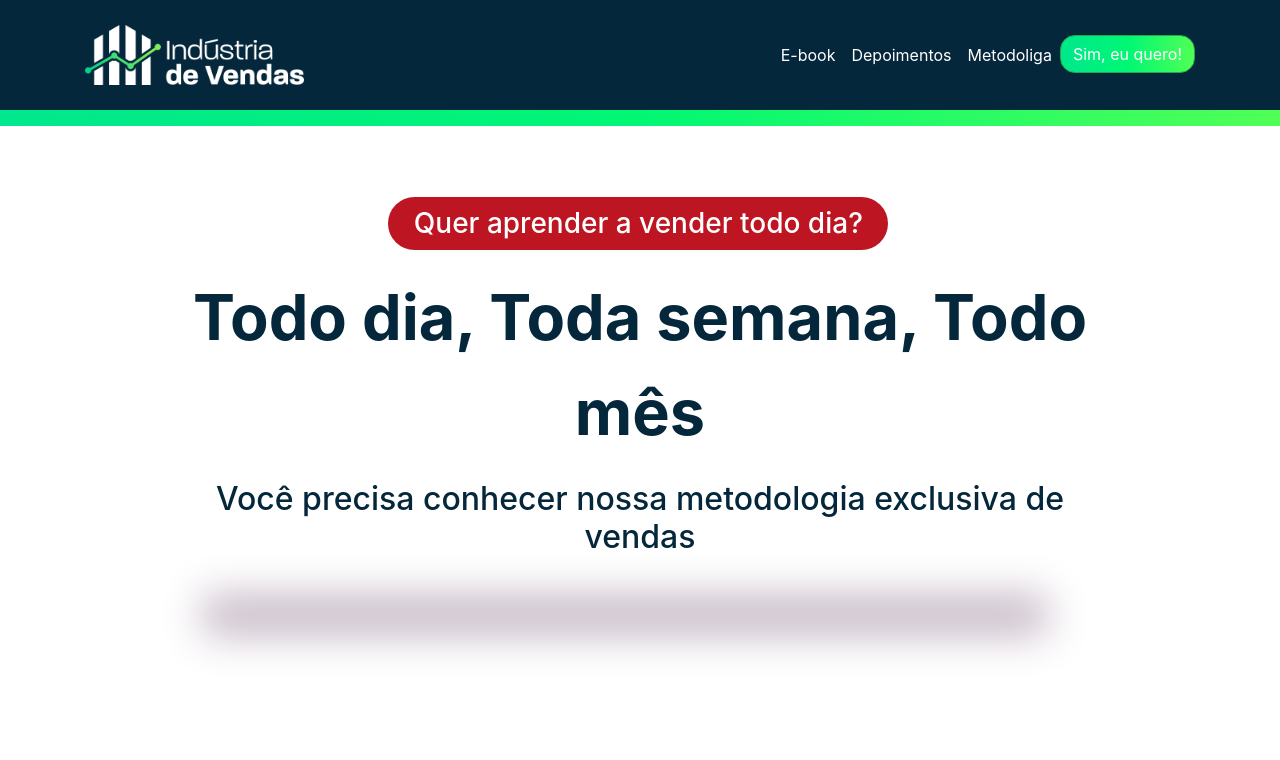
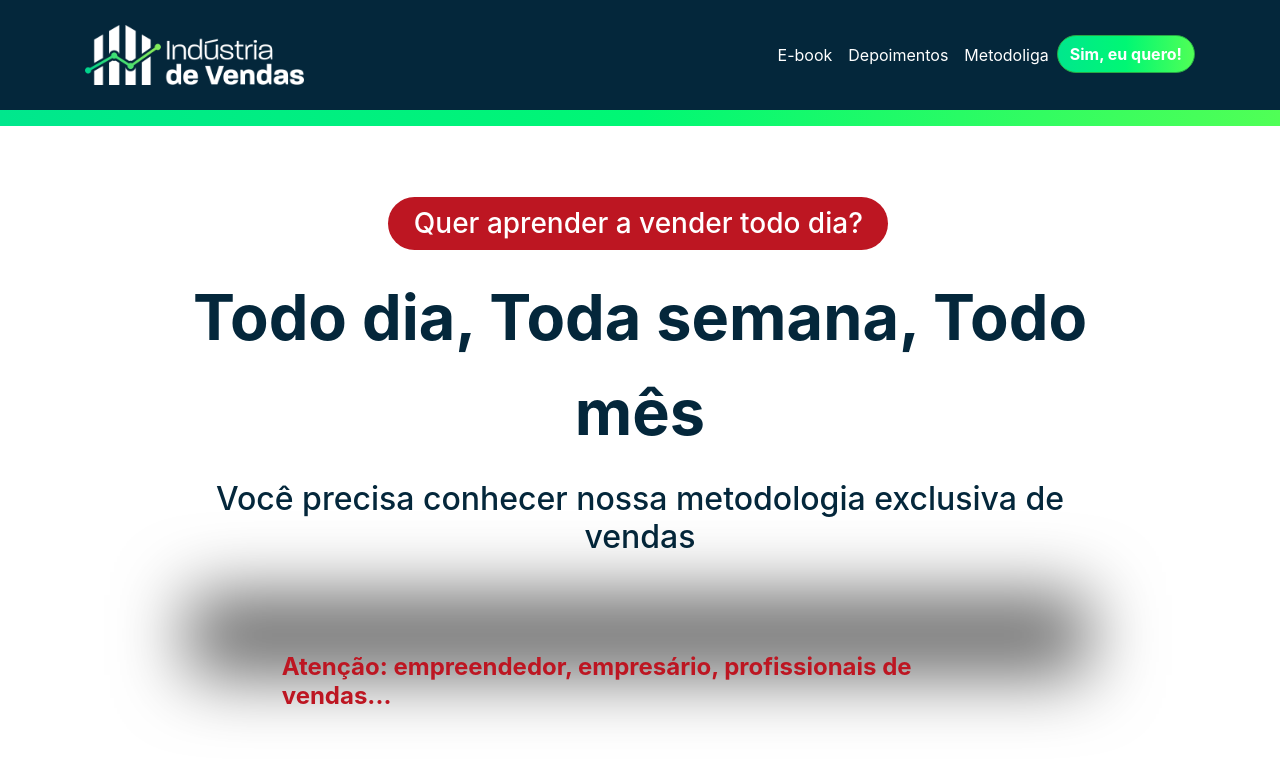
Before and after one commit to MarcosFabriciio/vendas-industria, a Gatsby site in the folder gatsby-project/: page / in a window 1280 px wide. Built offline with nearby package versions, Linux system fonts and the light colour scheme; Gatsby itself is replaced by a stand-in of ours.

Commit message:
Ajuste no css de alguns componentes

```diff
--- a/gatsby-project/src/components/Navbar/navbar.css
+++ b/gatsby-project/src/components/Navbar/navbar.css
@@ -9,8 +9,9 @@
 
 /* Caso necessário alterar algo nos gradients utilizar um gerador como este https://cssgradient.io/*/
 
-.primary-button {
-    border-radius: 15px !important;
+.navbar-button {
+    font-weight: bold !important;
+    border-radius: 25px !important;
     max-width: 160px;
     background: #00E78D;
     background: -moz-linear-gradient(left, #00E78D 0%, #00f774 50%, #50FF56 100%);
--- a/gatsby-project/src/components/Navbar/navbar.js
+++ b/gatsby-project/src/components/Navbar/navbar.js
@@ -32,7 +32,7 @@ const Example = () => {
                 <Nav.Link href="/component/">Metodoliga</Nav.Link>
               </li>
               <li className="nav-item">
-                <Button className="primary-button" variant="success">
+                <Button className="navbar-button" variant="success">
                   Sim, eu quero!
                 </Button>
               </li>
--- a/gatsby-project/src/components/Video/video.css
+++ b/gatsby-project/src/components/Video/video.css
@@ -2,7 +2,7 @@
 
 .youtube {
     border-radius: 20px;
-    -webkit-box-shadow: 0px 30px 40px 20px rgba(196,182,196,1);
-    -moz-box-shadow: 0px 30px 40px 20px rgba(196,182,196,1);
-    box-shadow: 0px 30px 40px 20px rgba(196,182,196,1);
+    -webkit-box-shadow: 0px 50px 70px 40px rgba(0,0,0,0.6);
+    -moz-box-shadow: 0px 50px 70px 40px rgba(0,0,0,0.6);
+    box-shadow: 0px 50px 70px 40px rgba(0,0,0,0.6);
 }
--- a/gatsby-project/src/components/Video/video.js
+++ b/gatsby-project/src/components/Video/video.js
@@ -5,6 +5,7 @@ import './video.css';
 class Video extends Component {
     render() {
         const opts = {
+          height: '500',
           width: '100%',
           playerVars: {
             // https://developers.google.com/youtube/player_parameters
--- a/gatsby-project/src/components/VideoSection/videoSection.css
+++ b/gatsby-project/src/components/VideoSection/videoSection.css
@@ -11,6 +11,12 @@
 
 .red-title h3 {
     margin: 0;
+}
+
+.pos-vid-title  h4 {
+    margin-top: 3ch;
+    color: #bd1622ff;
+    font-weight: bold;
 }
 
 .big-title {
@@ -31,10 +37,8 @@
 }
 
 .vender-background {
+    background-repeat: repeat;
     background-image: url("../../images/venderBackground.png");
-    width: 100%;
+    width: 102%;
+    background-size: initial;
 }
-
-.video-section {
-    margin-left: 0 !important;
-}
--- a/gatsby-project/src/components/VideoSection/videoSection.js
+++ b/gatsby-project/src/components/VideoSection/videoSection.js
@@ -44,6 +44,17 @@ function VideoSection() {
             <Col>
             </Col>
         </Row>
+        <Row className='spaced-row'>
+            <Col></Col>
+            <Col className="justify-content-md-center" xs={7}>
+                <div className="pos-vid-title">
+                    <h4>
+                        Atenção: empreendedor, empresário, profissionais de vendas...
+                    </h4>
+                </div>
+            </Col>
+            <Col></Col>
+        </Row>
       </Container>
   );
 }
```
